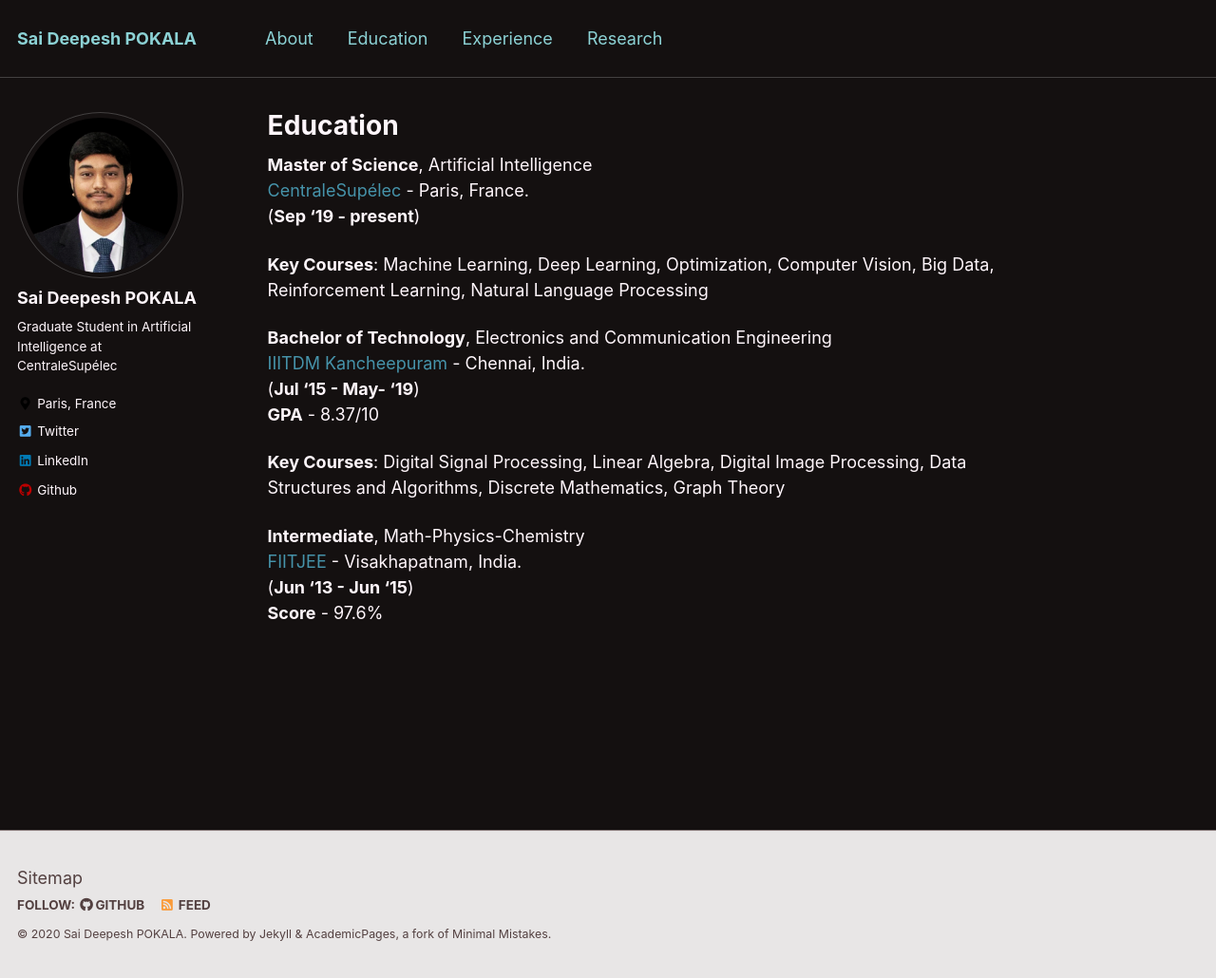
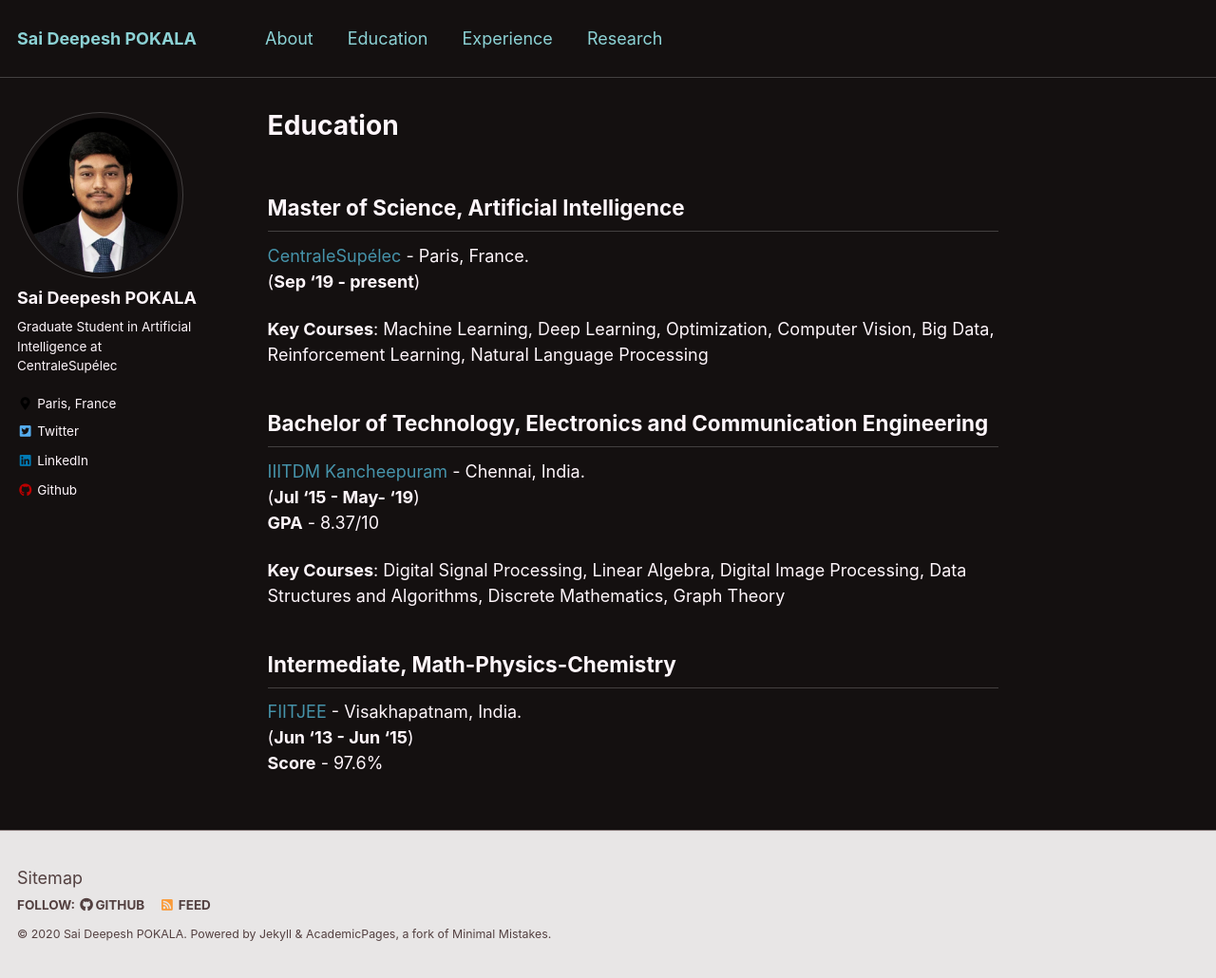
Before and after one commit to saideepesh/saideepesh.github.io, a Jekyll site: the page built from _pages/education.md, in a window 1280 px wide and 1030 px high. Shown: the whole window at 95% size. Built offline with Jekyll 4.4.1, drawn with Linux system fonts in a browser that asks for light colours.

```diff
--- a/_pages/education.md
+++ b/_pages/education.md
@@ -5,14 +5,14 @@ author_profile: true
 classes: wide
 ---
 
-**Master of Science**, Artificial Intelligence
+## **Master of Science**, Artificial Intelligence
 [CentraleSupélec](https://www.centralesupelec.fr/en) - Paris, France.\
 (**Sep '19 - present**)
 
 **Key Courses**: Machine Learning, Deep Learning, Optimization, Computer Vision,
 Big Data, Reinforcement Learning, Natural Language Processing
 
-**Bachelor of Technology**, Electronics and Communication Engineering
+## **Bachelor of Technology**, Electronics and Communication Engineering
 [IIITDM Kancheepuram](https://www.iiitdm.ac.in) - Chennai, India.\
 (**Jul '15 - May- '19**)\
 **GPA** - 8.37/10
@@ -20,7 +20,7 @@ Big Data, Reinforcement Learning, Natural Language Processing
 **Key Courses**: Digital Signal Processing, Linear Algebra, Digital Image Processing,
 Data Structures and Algorithms, Discrete Mathematics, Graph Theory
 
-**Intermediate**, Math-Physics-Chemistry
+## **Intermediate**, Math-Physics-Chemistry
 [FIITJEE](https://www.fiitjee.com/) - Visakhapatnam, India.\
 (**Jun '13 - Jun '15**)\
 **Score** - 97.6%
```
